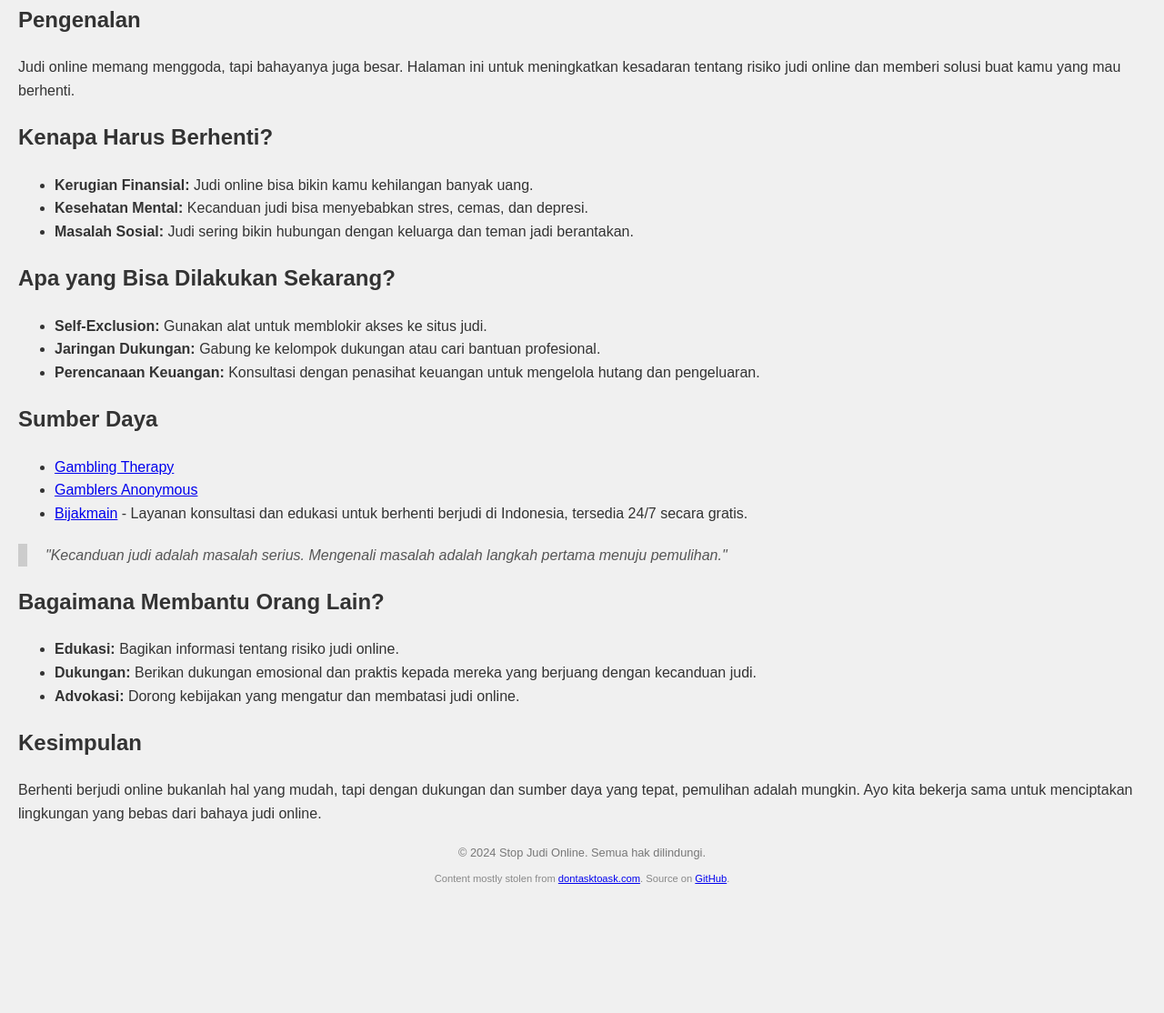
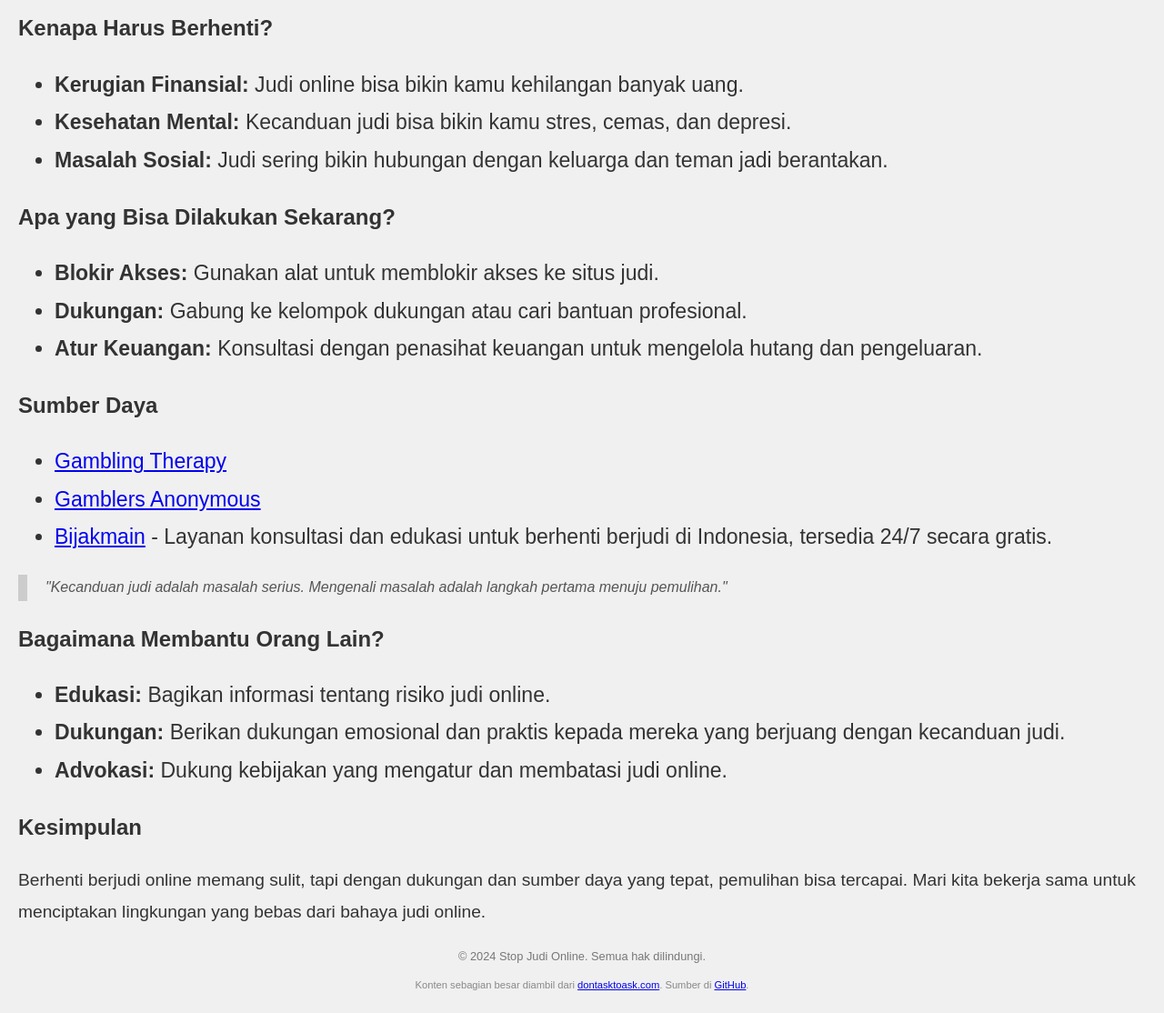
Before and after one commit to lunaticsm/STOP-JUDI-ONLINE, a plain HTML site: page index.html in a window 1280 px wide. Shown: the part 91-1205 px from the top of the page at 91% size. Before the commit the page ends 1087 px from the top, so only its background shows below. Drawn offline with Linux system fonts and the light colour scheme.

Commit message:
Update index.html

```diff
--- a/index.html
+++ b/index.html
@@ -10,10 +10,19 @@
             margin: 20px;
             background-color: #f0f0f0;
             color: #333;
-            line-height: 1.6;
+            line-height: 1.8;
         }
         h1, h2 {
             color: #333;
+        }
+        h1 {
+            font-size: 2em;
+        }
+        h2 {
+            font-size: 1.5em;
+        }
+        p, ul, li {
+            font-size: 1.2em;
         }
         blockquote {
             font-style: italic;
@@ -40,21 +49,18 @@
 
     <h1>Stop Judi Online</h1>
 
-    <h2>Pengenalan</h2>
-    <p>Judi online memang menggoda, tapi bahayanya juga besar. Halaman ini untuk meningkatkan kesadaran tentang risiko judi online dan memberi solusi buat kamu yang mau berhenti.</p>
-
     <h2>Kenapa Harus Berhenti?</h2>
     <ul>
         <li><strong>Kerugian Finansial:</strong> Judi online bisa bikin kamu kehilangan banyak uang.</li>
-        <li><strong>Kesehatan Mental:</strong> Kecanduan judi bisa menyebabkan stres, cemas, dan depresi.</li>
+        <li><strong>Kesehatan Mental:</strong> Kecanduan judi bisa bikin kamu stres, cemas, dan depresi.</li>
         <li><strong>Masalah Sosial:</strong> Judi sering bikin hubungan dengan keluarga dan teman jadi berantakan.</li>
     </ul>
 
     <h2>Apa yang Bisa Dilakukan Sekarang?</h2>
     <ul>
-        <li><strong>Self-Exclusion:</strong> Gunakan alat untuk memblokir akses ke situs judi.</li>
-        <li><strong>Jaringan Dukungan:</strong> Gabung ke kelompok dukungan atau cari bantuan profesional.</li>
-        <li><strong>Perencanaan Keuangan:</strong> Konsultasi dengan penasihat keuangan untuk mengelola hutang dan pengeluaran.</li>
+        <li><strong>Blokir Akses:</strong> Gunakan alat untuk memblokir akses ke situs judi.</li>
+        <li><strong>Dukungan:</strong> Gabung ke kelompok dukungan atau cari bantuan profesional.</li>
+        <li><strong>Atur Keuangan:</strong> Konsultasi dengan penasihat keuangan untuk mengelola hutang dan pengeluaran.</li>
     </ul>
 
     <h2>Sumber Daya</h2>
@@ -70,17 +76,17 @@
     <ul>
         <li><strong>Edukasi:</strong> Bagikan informasi tentang risiko judi online.</li>
         <li><strong>Dukungan:</strong> Berikan dukungan emosional dan praktis kepada mereka yang berjuang dengan kecanduan judi.</li>
-        <li><strong>Advokasi:</strong> Dorong kebijakan yang mengatur dan membatasi judi online.</li>
+        <li><strong>Advokasi:</strong> Dukung kebijakan yang mengatur dan membatasi judi online.</li>
     </ul>
 
     <h2>Kesimpulan</h2>
-    <p>Berhenti berjudi online bukanlah hal yang mudah, tapi dengan dukungan dan sumber daya yang tepat, pemulihan adalah mungkin. Ayo kita bekerja sama untuk menciptakan lingkungan yang bebas dari bahaya judi online.</p>
+    <p>Berhenti berjudi online memang sulit, tapi dengan dukungan dan sumber daya yang tepat, pemulihan bisa tercapai. Mari kita bekerja sama untuk menciptakan lingkungan yang bebas dari bahaya judi online.</p>
 
     <footer>
         &copy; 2024 Stop Judi Online. Semua hak dilindungi.
     </footer>
     <div class="small-footer">
-         Content mostly stolen from <a href="https://dontasktoask.com/">dontasktoask.com</a>. Source on <a href="https://github.com/lunaticsm/stop-judi-online">GitHub</a>.
+        Konten sebagian besar diambil dari <a href="https://dontasktoask.com/">dontasktoask.com</a>. Sumber di <a href="https://github.com/lunaticsm/stop-judi-online">GitHub</a>.
     </div>
 
 </body>
```
